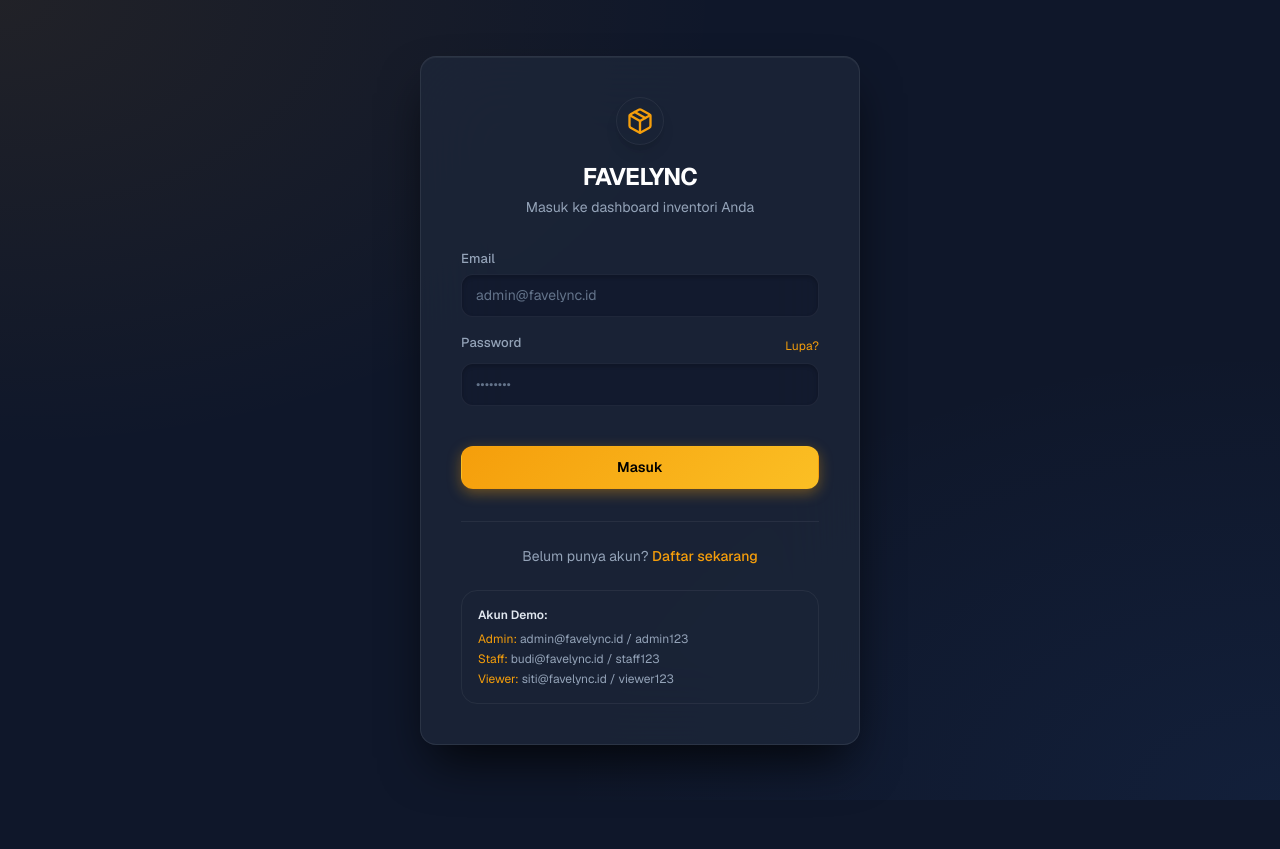
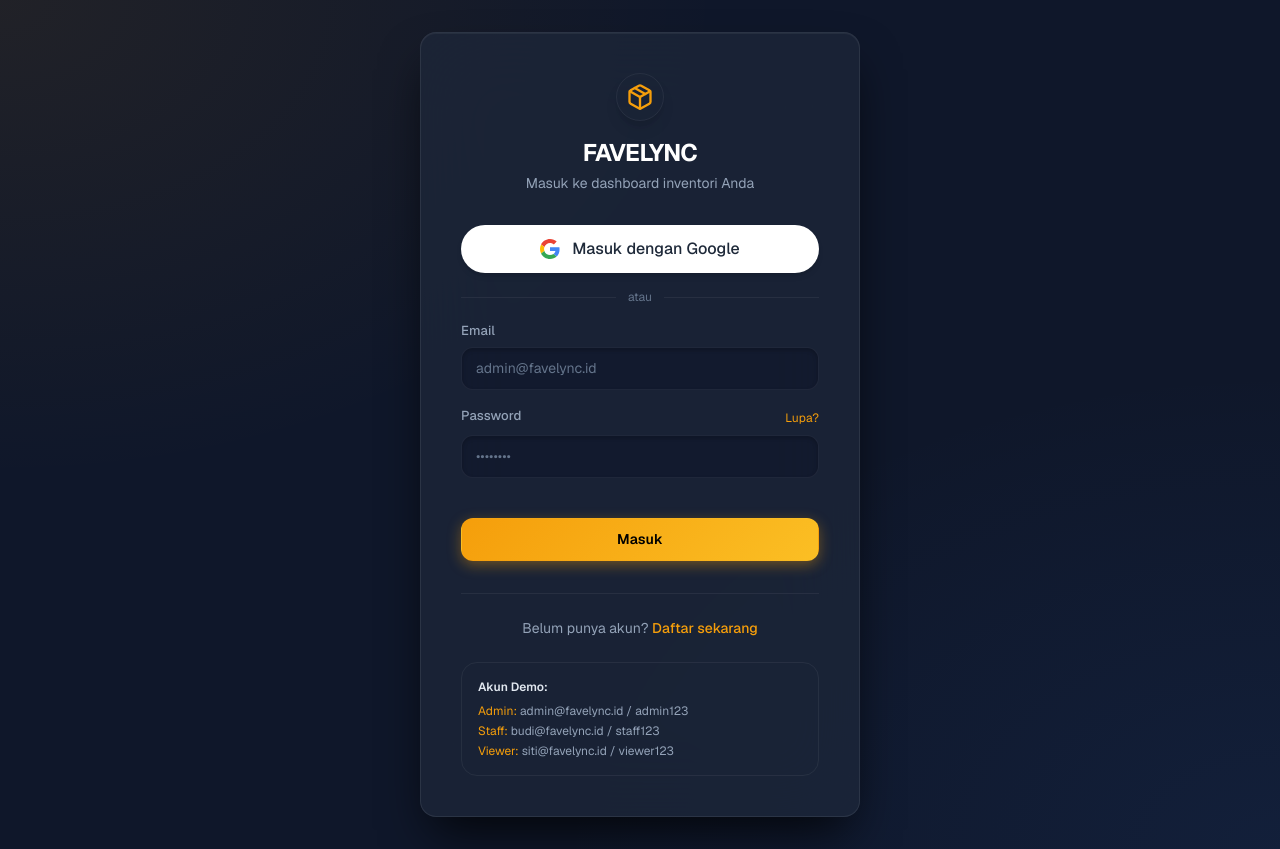
Before and after one commit to farreladityaaa/Favelync, a Next.js app: page /login in a window 1280 px wide. Before the commit the page ends 800 px from the top, so only its background shows below. Built offline with nearby package versions, Linux system fonts and the light colour scheme; no server answers.

Commit message:
feat: add Google OAuth login

```diff
--- a/app/(auth)/login/page.tsx
+++ b/app/(auth)/login/page.tsx
@@ -5,12 +5,14 @@
 import Link from 'next/link';
 import { useAuth } from '@/app/lib/store';
 import { Package } from 'lucide-react';
+import { supabase } from '@/app/lib/supabase';
 
 export default function LoginPage() {
   const [email, setEmail] = useState('');
   const [password, setPassword] = useState('');
   const [error, setError] = useState('');
   const [isLoading, setIsLoading] = useState(false);
+  const [isGoogleLoading, setIsGoogleLoading] = useState(false);
 
   const router = useRouter();
   const { login } = useAuth();
@@ -21,20 +23,34 @@
     setError('');
 
     try {
-      // Simulate network delay
       await new Promise(resolve => setTimeout(resolve, 800));
-
       const user = login(email, password);
-
       if (user) {
         router.push('/dashboard');
       } else {
         setError('Email atau password salah');
       }
-    } catch (err) {
+    } catch {
       setError('Terjadi kesalahan saat login');
     } finally {
       setIsLoading(false);
+    }
+  };
+
+  const handleGoogleLogin = async () => {
+    setIsGoogleLoading(true);
+    setError('');
+    try {
+      const { error } = await supabase.auth.signInWithOAuth({
+        provider: 'google',
+        options: {
+          redirectTo: `${window.location.origin}/auth/callback`,
+        },
+      });
+      if (error) throw error;
+    } catch (err: any) {
+      setError(err?.message || 'Gagal login dengan Google. Pastikan Google OAuth sudah dikonfigurasi.');
+      setIsGoogleLoading(false);
     }
   };
 
@@ -48,13 +64,42 @@
         <p className="text-[var(--text-secondary)] text-sm mt-1">Masuk ke dashboard inventori Anda</p>
       </div>
 
+      {error && (
+        <div className="p-3 bg-red-500/10 border border-red-500/20 rounded-lg text-red-400 text-sm mb-4 animate-fade-in">
+          {error}
+        </div>
+      )}
+
+      {/* Google Sign In Button */}
+      <button
+        type="button"
+        onClick={handleGoogleLogin}
+        disabled={isGoogleLoading || isLoading}
+        className="w-full flex items-center justify-center gap-3 px-4 py-3 bg-white hover:bg-gray-100 text-gray-800 font-medium rounded-xl transition-all duration-200 shadow-md hover:shadow-lg disabled:opacity-60 disabled:cursor-not-allowed mb-4"
+      >
+        {isGoogleLoading ? (
+          <svg className="animate-spin h-5 w-5 text-gray-600" xmlns="http://www.w3.org/2000/svg" fill="none" viewBox="0 0 24 24">
+            <circle className="opacity-25" cx="12" cy="12" r="10" stroke="currentColor" strokeWidth="4"></circle>
+            <path className="opacity-75" fill="currentColor" d="M4 12a8 8 0 018-8V0C5.373 0 0 5.373 0 12h4zm2 5.291A7.962 7.962 0 014 12H0c0 3.042 1.135 5.824 3 7.938l3-2.647z"></path>
+          </svg>
+        ) : (
+          <svg xmlns="http://www.w3.org/2000/svg" viewBox="0 0 48 48" className="w-5 h-5">
+            <path fill="#EA4335" d="M24 9.5c3.54 0 6.71 1.22 9.21 3.6l6.85-6.85C35.9 2.38 30.47 0 24 0 14.62 0 6.51 5.38 2.56 13.22l7.98 6.19C12.43 13.72 17.74 9.5 24 9.5z"/>
+            <path fill="#4285F4" d="M46.98 24.55c0-1.57-.15-3.09-.38-4.55H24v9.02h12.94c-.58 2.96-2.26 5.48-4.78 7.18l7.73 6c4.51-4.18 7.09-10.36 7.09-17.65z"/>
+            <path fill="#FBBC05" d="M10.53 28.59c-.48-1.45-.76-2.99-.76-4.59s.27-3.14.76-4.59l-7.98-6.19C.92 16.46 0 20.12 0 24c0 3.88.92 7.54 2.56 10.78l7.97-6.19z"/>
+            <path fill="#34A853" d="M24 48c6.48 0 11.93-2.13 15.89-5.81l-7.73-6c-2.15 1.45-4.92 2.3-8.16 2.3-6.26 0-11.57-4.22-13.47-9.91l-7.98 6.19C6.51 42.62 14.62 48 24 48z"/>
+          </svg>
+        )}
+        {isGoogleLoading ? 'Mengarahkan...' : 'Masuk dengan Google'}
+      </button>
+
+      <div className="flex items-center gap-3 mb-4">
+        <div className="flex-1 h-px bg-[var(--border)]" />
+        <span className="text-xs text-[var(--text-muted)]">atau</span>
+        <div className="flex-1 h-px bg-[var(--border)]" />
+      </div>
+
       <form onSubmit={handleLogin} className="space-y-4">
-        {error && (
-          <div className="p-3 bg-red-500/10 border border-red-500/20 rounded-lg text-red-400 text-sm mb-4 animate-fade-in">
-            {error}
-          </div>
-        )}
-
         <div>
           <label className="label" htmlFor="email">Email</label>
           <input
@@ -87,7 +132,7 @@
         <button
           type="submit"
           className="btn btn-primary w-full mt-6"
-          disabled={isLoading}
+          disabled={isLoading || isGoogleLoading}
         >
           {isLoading ? (
             <span className="flex items-center gap-2">
--- /dev/null
+++ b/app/auth/callback/page.tsx
@@ -0,0 +1,50 @@
+'use client';
+
+import { useEffect } from 'react';
+import { useRouter } from 'next/navigation';
+import { supabase } from '@/app/lib/supabase';
+
+export default function AuthCallback() {
+  const router = useRouter();
+
+  useEffect(() => {
+    const handleCallback = async () => {
+      try {
+        const { data: { session }, error } = await supabase.auth.getSession();
+
+        if (error) throw error;
+
+        if (session?.user) {
+          // Store Google user in localStorage session (compatible with existing auth system)
+          const googleUser = {
+            id: session.user.id,
+            name: session.user.user_metadata?.full_name || session.user.email?.split('@')[0] || 'User',
+            email: session.user.email || '',
+            role: 'staff' as const,
+            password: '',
+            createdAt: new Date().toISOString(),
+            avatar: session.user.user_metadata?.avatar_url || null,
+          };
+          localStorage.setItem('favelync-session', JSON.stringify(googleUser));
+          router.push('/dashboard');
+        } else {
+          router.push('/login');
+        }
+      } catch (err) {
+        console.error('Auth callback error:', err);
+        router.push('/login');
+      }
+    };
+
+    handleCallback();
+  }, [router]);
+
+  return (
+    <div className="flex items-center justify-center min-h-screen bg-[var(--bg-primary)]">
+      <div className="flex flex-col items-center gap-4">
+        <div className="w-12 h-12 border-4 border-[#f59e0b] border-t-transparent rounded-full animate-spin" />
+        <p className="text-[var(--text-secondary)] text-sm">Menyelesaikan login Google...</p>
+      </div>
+    </div>
+  );
+}
```
